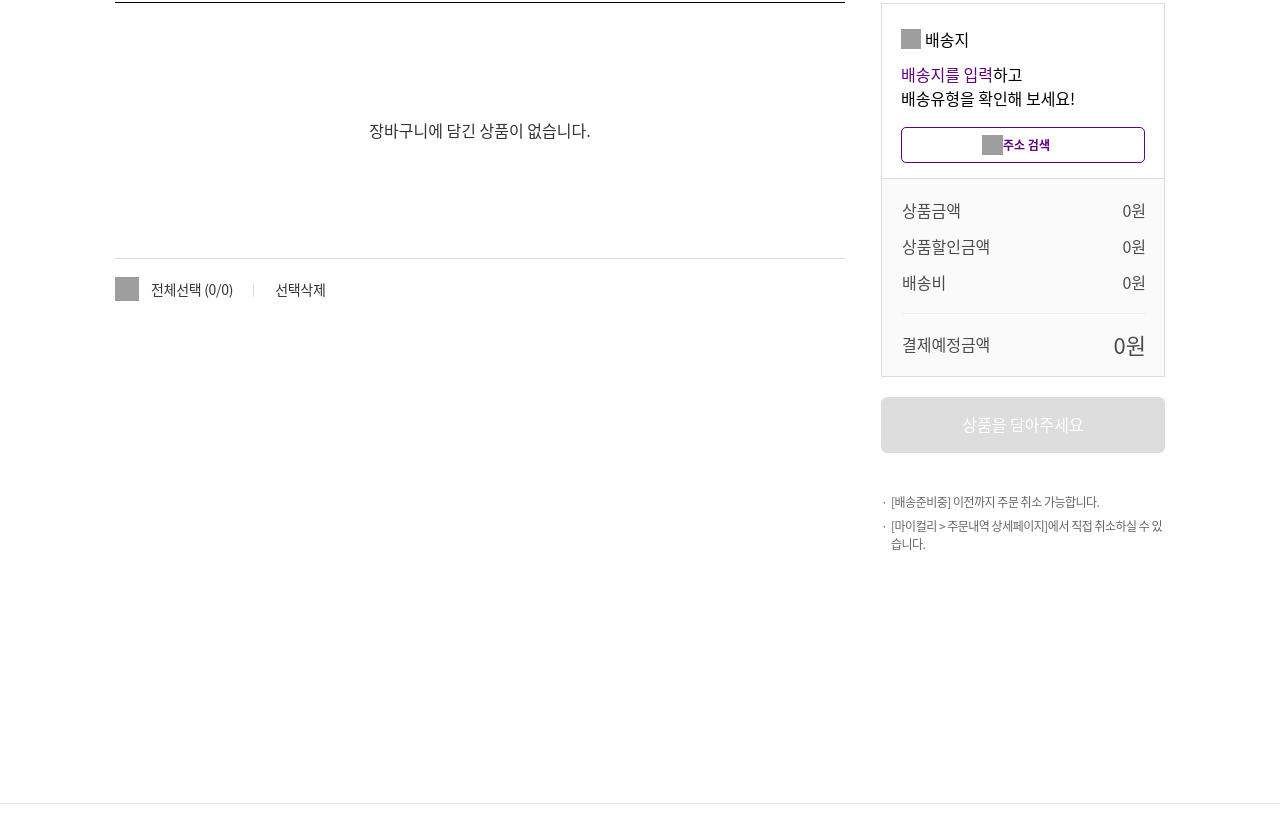
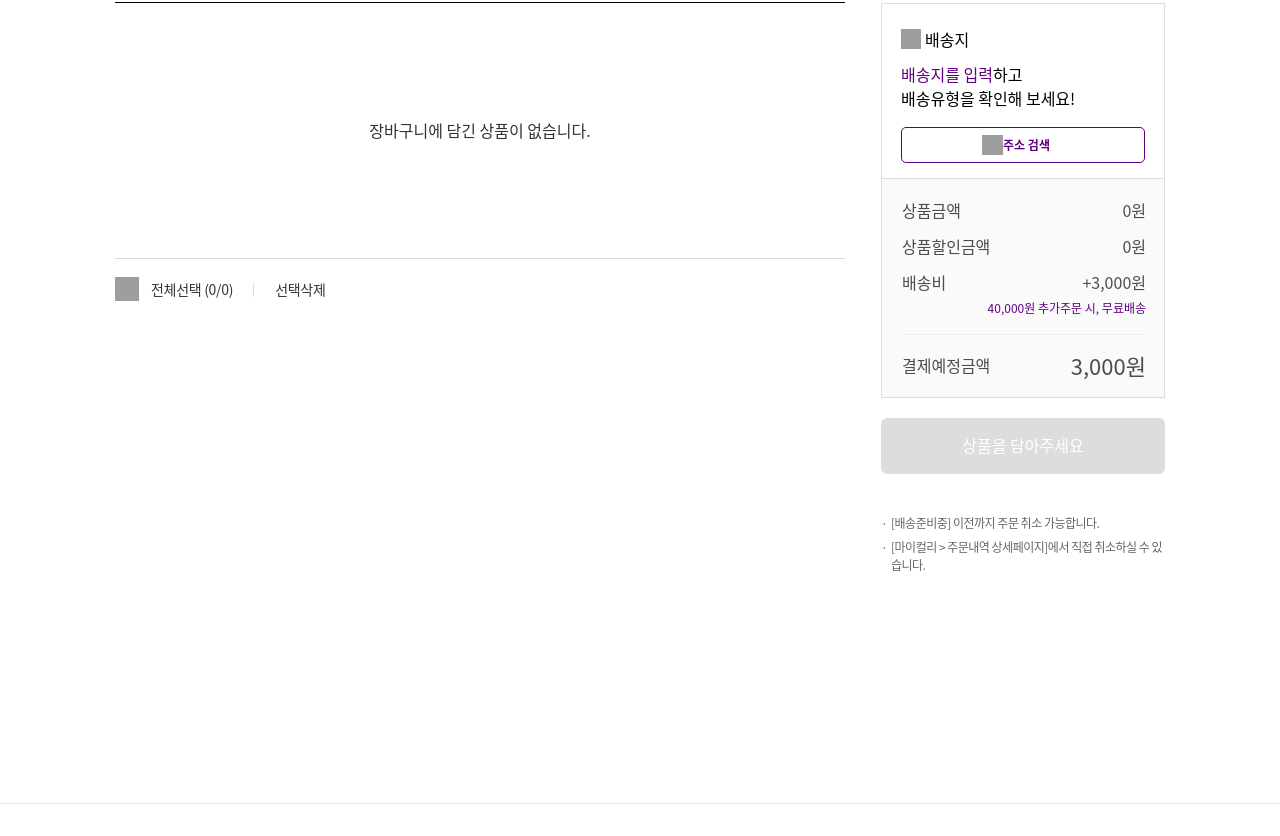
Before and after one commit to Hanghae99/MarketKurly_FE, a React (Create React App) app: page /cart in a window 1280 px wide. Shown: the part 632-1468 px from the top of the page. Built offline with nearby package versions, Linux system fonts and the light colour scheme; grey boxes are pictures that could not be loaded; a web font is replaced by a local one.

Commit message:
Update cartcalprice.js

```diff
--- a/src/components/cart/CartCalPrice.jsx
+++ b/src/components/cart/CartCalPrice.jsx
@@ -1,25 +1,55 @@
 import React from 'react';
+import { useSelector } from 'react-redux';
 import styled from 'styled-components';
+import { Text } from '../../elements';
 
 const CartCalPrice = (props) => {
+    const cart_list =useSelector(state => state.cart.list);
+    const sum_arr = cart_list.map(v => v.sum);
+
+    const prevprice = sum_arr.reduce((acc, cur) => acc + cur, 0);
+    const locale_price = prevprice.toLocaleString('ko-KR') + "원";
+
+    const post_price = prevprice >= 40000 ? 0 : 3000;
+    const post_price_locale = post_price.toLocaleString('ko-KR')
+
+    const free_post_price_rest = prevprice >= 40000 ? "" : 40000-prevprice;
+    const free_post_price_rest_locale = free_post_price_rest.toLocaleString('ko-KR') + "원 추가주문 시, 무료배송";
+
+    const expected_payment = post_price + prevprice;
+    const expected_payment_locale = expected_payment.toLocaleString('ko-KR')
+
     return (
         <Container>
             <Calculate>
-                <Text>상품금액</Text>
-                <Text>0원</Text>
+                <Span>상품금액</Span>
+                <Span>{locale_price}</Span>
             </Calculate>
             <Calculate>
-                <Text>상품할인금액</Text>
-                <Text>0원</Text>
+                <Span>상품할인금액</Span>
+                <Span>0원</Span>
             </Calculate>
             <Calculate>
-                <Text>배송비</Text>
-                <Text>0원</Text>
+                <Span>배송비</Span>
+                {post_price
+                    ? <Span>+{post_price_locale}원</Span>
+                    : <Span>0원</Span>
+                }
             </Calculate>
+            {free_post_price_rest
+                &&  <Text
+                        text={free_post_price_rest_locale}
+                        padding="3px 0 0 0"
+                        textAlign="right"
+                        color="#5f0080"
+                        size="12px"
+                        lineHeight="18px"
+                    />
+            }
             <Line />
             <Calculate>
-                <Text>결제예정금액</Text>
-                <Sum>0원</Sum>
+                <Span>결제예정금액</Span>
+                <Sum>{expected_payment_locale}원</Sum>
             </Calculate>
         </Container>
     )
@@ -42,7 +72,7 @@ const Line = styled.div`
     border-top: 1px solid #eee;
 `;
 
-const Text = styled.div`
+const Span = styled.div`
     font-size: 16px;
     line-height: 27px;
     color: #4c4c4c;
--- a/src/pages/CartPage.jsx
+++ b/src/pages/CartPage.jsx
@@ -1,5 +1,5 @@
-import React, { useEffect } from 'react';
-import { useDispatch, useSelector } from 'react-redux';
+import React from 'react';
+import { useSelector } from 'react-redux';
 import styled from 'styled-components';
 import CartAddress from '../components/cart/CartAddress';
 import CartBlock from '../components/cart/CartBlock';
@@ -11,7 +11,7 @@ import { Grid } from '../elements';
 
 const CartPage = (props) => {
     const cart_list = useSelector(state => state.cart.list);
-    console.log(cart_list)
+
     return (
         <>
             <Text>장바구니</Text>
```
